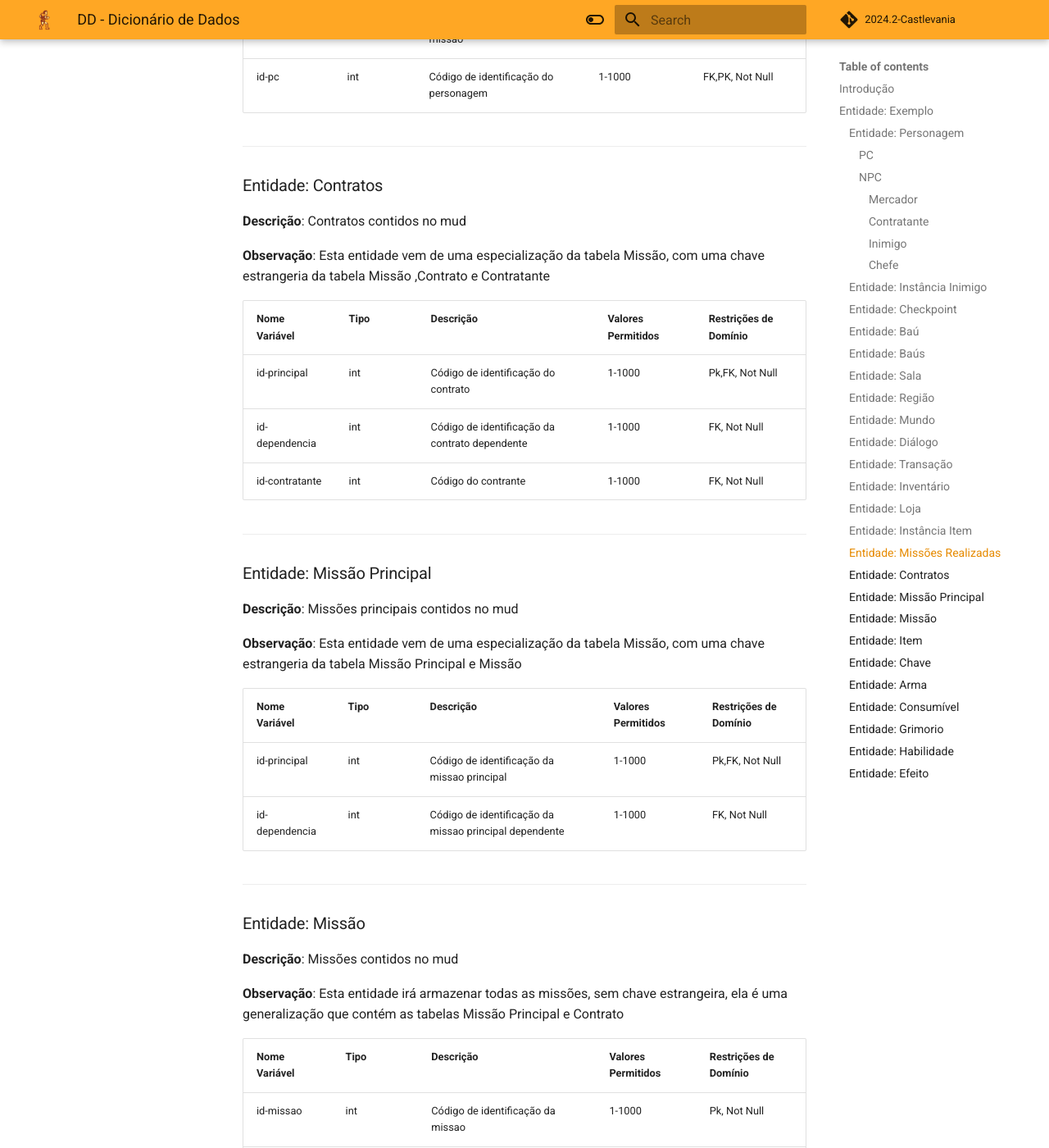
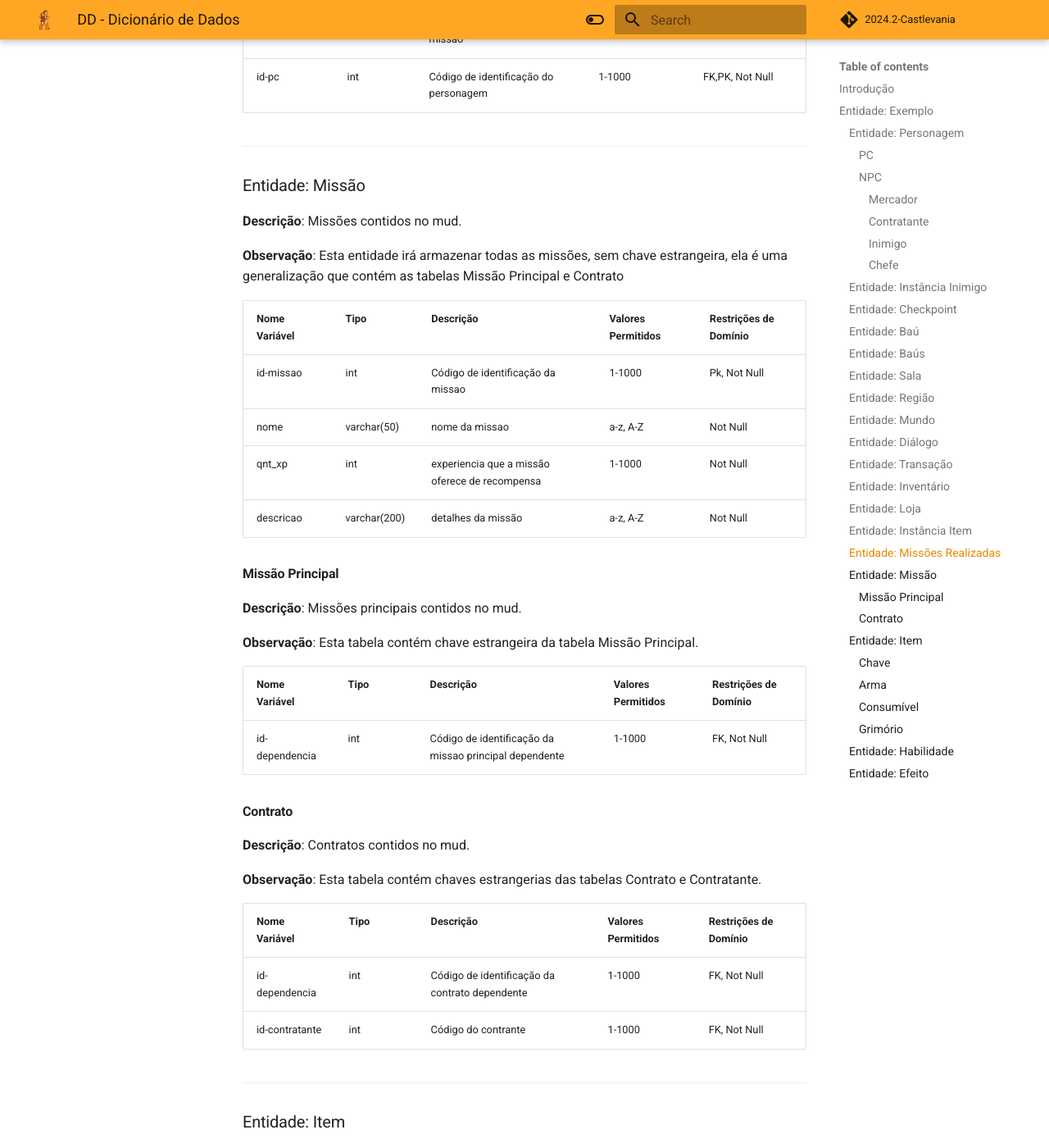
Before and after one commit to SBD1/2024.2-Castlevania, an MkDocs documentation site: the page built from docs/modulo1/dd.md, in a window 1280 px wide and 1400 px high, scrolled down 10985 px. Shown: the whole window at 82% size. Built offline with MkDocs 1.6.1 and Material for MkDocs 9.7.7, drawn with Linux system fonts in a browser that asks for light colours; comment, search, counter and statistics services are not loaded; some of the changed text lies outside the part shown.

Commit message:
docs(modulo1): update dd

```diff
--- a/docs/modulo1/dd.md
+++ b/docs/modulo1/dd.md
@@ -228,7 +228,6 @@
 | descr   | varchar(200)      | descrição da região      | a-z, A-Z            |Not Null           |
 | dificuldade  | varchar(50)      | dificuldade da região (fácil, médio, difícil)     | a-z, A-Z            |Not Null           |
 
-
 ---
 
 ### Entidade: Mundo
@@ -242,7 +241,6 @@
 | id-mundo    | int        | Código de identificação do mundo      | 1-1000             | PK, Not Null           |
 | nome    | varchar(200)      | nome do mundo         | a-z, A-Z            |Not Null           |
 | data   | date       | data em que o mundo foi criado      | Data válida            |Not Null           |
-
 
 ---
 
@@ -285,7 +283,6 @@
 |-------------------|------------|--------------------------------------------|--------------------|------------------------|
 | id-inventario     | int        | Código de identificação do inventario        | 1-1000             | FK, Not Null           |
 | id-instancia-item    | int       | Código de identificação da instancia         | 1-1000            |FK, Not Null           |
-
 
 ---
 
@@ -330,36 +327,9 @@
 
 ---
 
-### Entidade: Contratos
-
-**Descrição**: Contratos contidos no mud
-
-**Observação**: Esta entidade vem de uma especialização da tabela Missão, com uma chave estrangeria da tabela Missão ,Contrato e Contratante
-
-| Nome Variável     | Tipo       | Descrição                                  | Valores Permitidos | Restrições de Domínio |
-|-------------------|------------|--------------------------------------------|--------------------|------------------------|
-| id-principal     | int        | Código de identificação do contrato        | 1-1000             | Pk,FK, Not Null           |
-| id-dependencia      | int        | Código de identificação da contrato dependente        | 1-1000             | FK, Not Null           |
-| id-contratante      | int        | Código do contrante        | 1-1000             | FK, Not Null           |
-
----
-
-### Entidade: Missão Principal
-
-**Descrição**: Missões principais contidos no mud
-
-**Observação**: Esta entidade vem de uma especialização da tabela Missão, com uma chave estrangeria da tabela Missão Principal e Missão
-
-| Nome Variável     | Tipo       | Descrição                                  | Valores Permitidos | Restrições de Domínio |
-|-------------------|------------|--------------------------------------------|--------------------|------------------------|
-| id-principal     | int        | Código de identificação da missao principal        | 1-1000             | Pk,FK, Not Null           |
-| id-dependencia      | int        | Código de identificação da missao principal dependente        | 1-1000             | FK, Not Null           |
-
----
-
 ### Entidade: Missão
 
-**Descrição**: Missões contidos no mud
+**Descrição**: Missões contidos no mud.
 
 **Observação**: Esta entidade irá armazenar todas as missões, sem chave estrangeira, ela é uma generalização que contém as tabelas Missão Principal e Contrato
 
@@ -370,13 +340,34 @@
 | qnt_xp       | int       | experiencia que a missão oferece de recompensa        | 1-1000           | Not Null           |
 | descricao      | varchar(200)       | detalhes da missão       | a-z, A-Z            | Not Null           |
 
+#### Missão Principal
+
+**Descrição**: Missões principais contidos no mud.
+
+**Observação**: Esta tabela contém chave estrangeira da tabela Missão Principal.
+
+| Nome Variável     | Tipo       | Descrição                                  | Valores Permitidos | Restrições de Domínio |
+|-------------------|------------|--------------------------------------------|--------------------|------------------------|
+| id-dependencia      | int        | Código de identificação da missao principal dependente        | 1-1000             | FK, Not Null           |
+
+#### Contrato
+
+**Descrição**: Contratos contidos no mud.
+
+**Observação**: Esta tabela contém chaves estrangerias das tabelas Contrato e Contratante.
+
+| Nome Variável     | Tipo       | Descrição                                  | Valores Permitidos | Restrições de Domínio |
+|-------------------|------------|--------------------------------------------|--------------------|------------------------|
+| id-dependencia      | int        | Código de identificação da contrato dependente        | 1-1000             | FK, Not Null           |
+| id-contratante      | int        | Código do contrante        | 1-1000             | FK, Not Null           |
+
 ---
 
 ### Entidade: Item
 
-**Descrição**: Itens contidos do mud
+**Descrição**: Itens contidos do mud.
 
-**Observação**: Esta entidade vem de uma generalização que tera como espealizações as tabelas Chave, Grimorio, Arma e Consumivel
+**Observação**: Esta entidade vem de uma generalização que terá como espealizações as tabelas Chave, Grimorio, Arma e Consumivel
 
 | Nome Variável     | Tipo       | Descrição                                  | Valores Permitidos | Restrições de Domínio |
 |-------------------|------------|--------------------------------------------|--------------------|------------------------|
@@ -386,57 +377,48 @@
 | preço       | varchar(50)       | valor do item         | a-z, A-Z            | Not Null           |
 | eh_unico      | varchar(50)       | informação se é um unico item        | a-z, A-Z            | Not Null           |
 
----
-
-### Entidade: Chave
+#### Chave
 
 **Descrição**: Chaves contidos do mud
 
-**Observação**: Esta entidade vem de uma especialização da tabela Item, com uma chave estrangeria da tabela Item
+**Observação**: Esta tabela não contém chave estrangeira.
 
 | Nome Variável     | Tipo       | Descrição                                  | Valores Permitidos | Restrições de Domínio |
 |-------------------|------------|--------------------------------------------|--------------------|------------------------|
-| id-item      | int        | Código de identificação do item          | 1-1000             | Fk, Not Null           |
-| requerido       | varchar(50)       | qual bau esta chave é utilizado         | a-z, A-Z            | Not Null           |
+| requerido       | varchar(50)       | Qual bau esta chave é utilizado         | a-z, A-Z            | Not Null           |
 
----
+#### Arma
 
-### Entidade: Arma
+**Descrição**: Armas contidos do mud.
 
-**Descrição**: Armas contidos do mud
-
-**Observação**: Esta entidade vem de uma especialização da tabela Item, com uma chave estrangeria da tabela Item
+**Observação**: Esta tabela não contém chave estrangeira.
 
 | Nome Variável     | Tipo       | Descrição                                  | Valores Permitidos | Restrições de Domínio |
 |-------------------|------------|--------------------------------------------|--------------------|------------------------|
-| id-item       | int        | Código de identificação do item          | 1-1000             | Fk, Not Null           |
 | dano-base       | int        | dano base da arma         | 1-1000             | Not Null           |
 
----
+#### Consumível
 
-### Entidade: Consumível
+**Descrição**: Consumíveis contidos do mud.
 
-**Descrição**: Consumíveis contidos do mud
-
-**Observação**: Esta entidade vem de uma especialização da tabela Item, com uma chave estrangeria da tabela Item e Efeito
+**Observação**: Esta tabela contém chave estrangeira da tabela Efeito.
 
 | Nome Variável     | Tipo       | Descrição                                  | Valores Permitidos | Restrições de Domínio |
 |-------------------|------------|--------------------------------------------|--------------------|------------------------|
-| id-grimorio        | int        | Código de identificação do item          | 1-1000             | Fk, Not Null           |
-| efeito        | int        | Código de identificação do efeito          | 1-1000             | Fk, Not Null           |
+| id_efeito        | int        | Código de identificação do efeito          | 1-1000             | Fk, Not Null           |
+| quantidade        | int        | Quantidade de consumíveis          | 1-1000             | Not Null           |
+
+#### Grimório
+
+**Descrição**: Grimórios contidos do mud.
+
+**Observação**: Esta tabela contém chave estrangeira da tabela Habilidade.
+
+| Nome Variável     | Tipo       | Descrição                                  | Valores Permitidos | Restrições de Domínio |
+|-------------------|------------|--------------------------------------------|--------------------|------------------------|
+| habilidade-id        | int        | Código de identificação da habilidade vinculada ao grimório           | 1-1000             | FK, Not Null           |
 
 ---
-
-### Entidade: Grimorio
-
-**Descrição**: Grimorios contidos do mud
-**Observação**: Esta tabela é usada para exemplificar como preencher um dicionário de dados. Os valores e descrições são fictícios.
-
-Esta entidade vem de uma especialização da tabela Item, com umc a chave | Nome Variávestrangeria da tabela Itemel     | Tipo       | Descrição                                  | Valores Permitidos | Restrições de Domínio |
-|-------------------|------------|--------------------------------------------|--------------------|------------------------|
-| id-exemplo        | int        | Código de identificação do exemplo           | 1-1000             | PK, Not Null           |
-| nomgrimorio        | varchar(50)| Nome associado ao exemplo                  | a-z, A-Z           | Not Null               |
-| data-criacao      | date       | Data em que o exemplo foi critem        | Data válida        | NoFkNull               |
 
 ### Entidade: Habilidade
 
```
